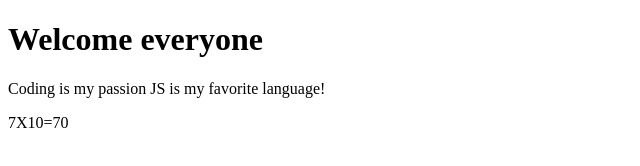
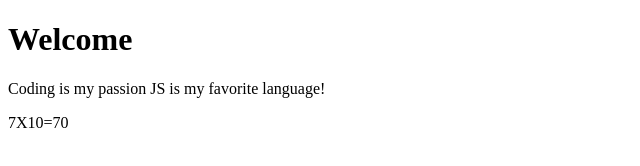
Before and after one commit to nkeleh/FNB-APP-Project-Week-4, a plain HTML site: page index.html in a window 1280 px wide. Shown: the whole page, without its empty margins (0-640 px from the left). Drawn offline with Linux system fonts and the light colour scheme.

Commit message:
Update index.html

```diff
--- a/index.html
+++ b/index.html
@@ -17,7 +17,7 @@
             var numA = 7;
             var numB = 10;
 
-            text1 = "Welcome everyone";
+            text1 = "Welcome ";
             text2 = "Coding is my passion";
             text3 = " JS is my favorite language!";
 
```
